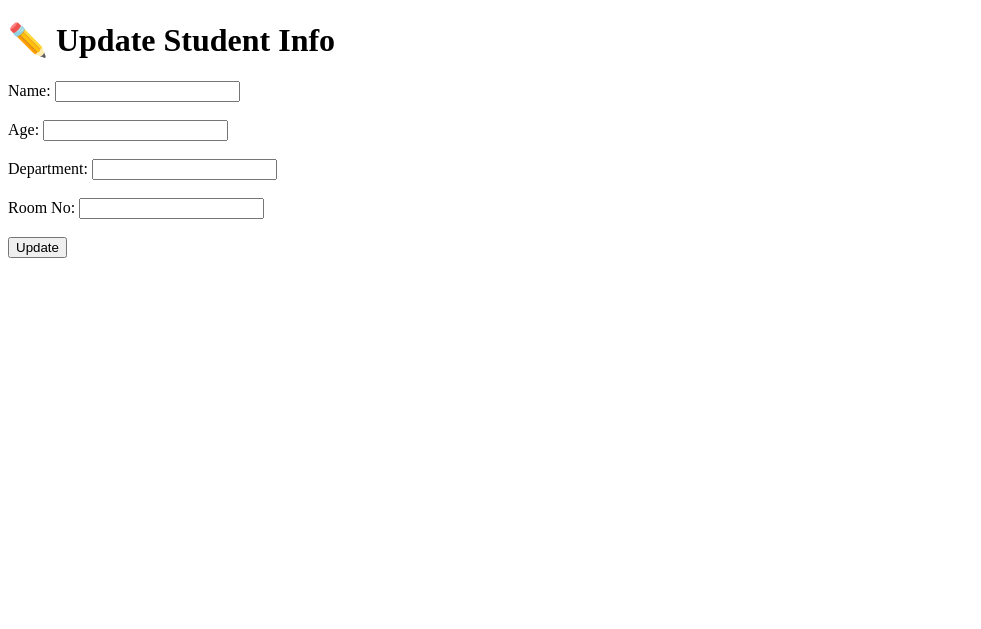
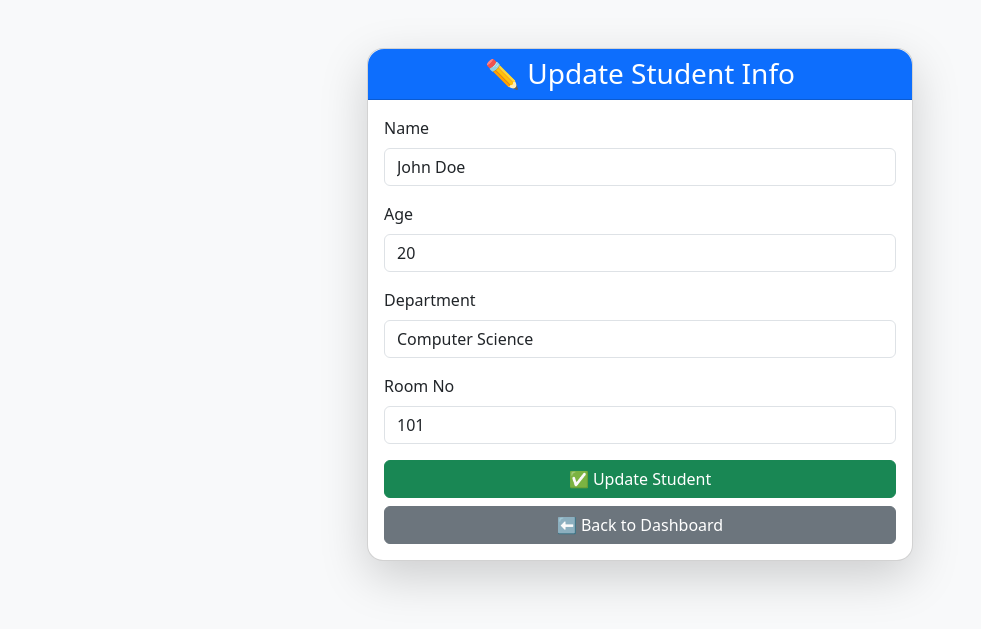
Before and after one commit to Mansiq/Hostel-Management-System-project, a Flask app: template templates/update_student.html in a window 1280 px wide. Shown: the top 629 px of the page, without its empty margins (0-981 px from the left). Run offline with Flask 3, Linux system fonts and the light colour scheme; the template is opened without the code that fills it, so the values that code supplies are empty.

Commit message:
Checkpoint before assistant change: Enable users to modify and remove student information from the dashboard
Adds delete_student route and update_student template with Bootstrap styling.

Replit-Commit-Author: Assistant

```diff
--- a/app.py
+++ b/app.py
@@ -77,5 +77,15 @@ def add_room():
         })
         return redirect(url_for('room_list'))
     return render_template('add_room.html')
+@app.route('/update_student')
+def show_update_form():
+    return render_template('update_student.html')
+
+@app.route('/delete_student/<int:student_id>')
+def delete_student(student_id):
+    # Later: Delete from DB
+    flash('Student has been deleted successfully!', 'success')
+    return redirect(url_for('dashboard'))
+
 if __name__ == '__main__':
     app.run(host='0.0.0.0', debug=True)
--- a/templates/update_student.html
+++ b/templates/update_student.html
@@ -1,16 +1,53 @@
 <!DOCTYPE html>
-<html>
+<html lang="en">
 <head>
+    <meta charset="UTF-8">
     <title>Update Student</title>
+    <link href="https://cdn.jsdelivr.net/npm/bootstrap@5.3.0/dist/css/bootstrap.min.css" rel="stylesheet">
 </head>
-<body>
-    <h1>✏️ Update Student Info</h1>
-    <form method="POST">
-        Name: <input type="text" name="name" value="{{ student.name }}"><br><br>
-        Age: <input type="text" name="age" value="{{ student.age }}"><br><br>
-        Department: <input type="text" name="department" value="{{ student.department }}"><br><br>
-        Room No: <input type="text" name="room_no" value="{{ student.room_no }}"><br><br>
-        <button type="submit">Update</button>
-    </form>
+<body class="bg-light">
+
+    <div class="container mt-5">
+        <div class="row justify-content-center">
+            <div class="col-md-6">
+                <div class="card shadow-lg rounded-4">
+                    <div class="card-header bg-primary text-white text-center rounded-top-4">
+                        <h3 class="mb-0">✏️ Update Student Info</h3>
+                    </div>
+
+                    <div class="card-body">
+                        <form method="POST" action="#">
+                            <div class="mb-3">
+                                <label for="name" class="form-label">Name</label>
+                                <input type="text" id="name" name="name" class="form-control" value="John Doe">
+                            </div>
+
+                            <div class="mb-3">
+                                <label for="age" class="form-label">Age</label>
+                                <input type="text" id="age" name="age" class="form-control" value="20">
+                            </div>
+
+                            <div class="mb-3">
+                                <label for="department" class="form-label">Department</label>
+                                <input type="text" id="department" name="department" class="form-control" value="Computer Science">
+                            </div>
+
+                            <div class="mb-3">
+                                <label for="room_no" class="form-label">Room No</label>
+                                <input type="text" id="room_no" name="room_no" class="form-control" value="101">
+                            </div>
+
+                            <div class="d-grid gap-2">
+                                <button type="submit" class="btn btn-success">✅ Update Student</button>
+                                <a href="index.html" class="btn btn-secondary">⬅️ Back to Dashboard</a>
+                            </div>
+                        </form>
+                    </div>
+                </div>
+            </div>
+        </div>
+    </div>
+
+    <script src="https://cdn.jsdelivr.net/npm/bootstrap@5.3.0/dist/js/bootstrap.bundle.min.js"></script>
 </body>
 </html>
```
Also changed, not shown: templates/students.html (+14 -2 lines).
